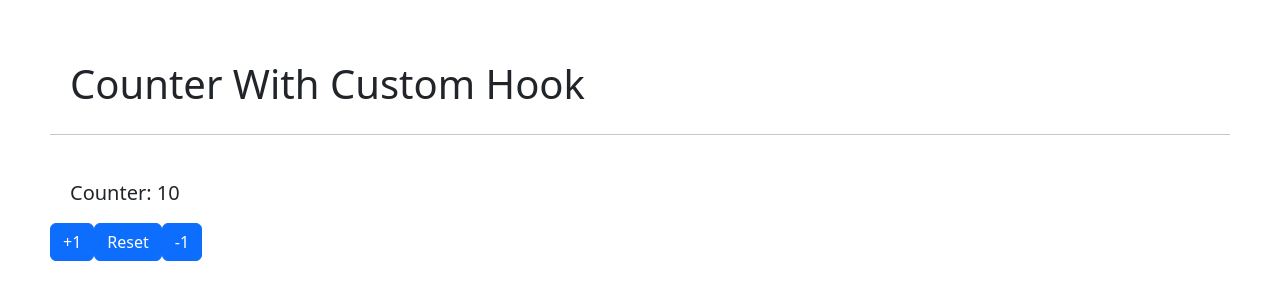
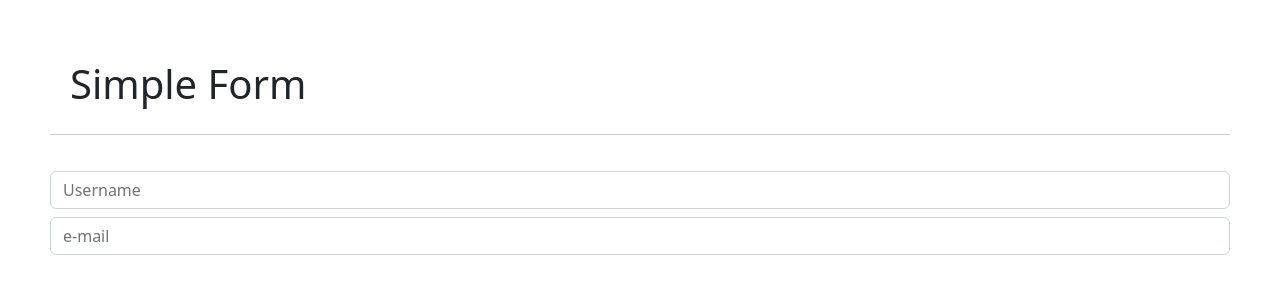
Before and after one commit to luislealdev/HooksApp-React, a React (Vite) app: page / in a window 1280 px wide. Shown: the top 300 px of the page. Built offline with nearby package versions, Linux system fonts and the light colour scheme.

Commit message:
create useEffect

```diff
--- /dev/null
+++ b/src/02-useEffect/Message.jsx
@@ -0,0 +1,25 @@
+import { useEffect, useState } from 'react'
+export const Message = () => {
+
+    const [coords, setCoords] = useState({x:0, y:0});
+
+    const onMouseMove = ({x,y}) => {
+        setCoords({x,y});
+    }
+
+    useEffect(() => {
+
+        window.addEventListener('mousemove', onMouseMove);
+
+      return () => {
+        window.removeEventListener('mousemove', onMouseMove);
+      }
+    }, [])
+
+  return (
+    <>
+        <p>Username already registered</p>
+        {JSON.stringify(coords)}
+    </>
+  )
+}
--- /dev/null
+++ b/src/02-useEffect/SimpleForm.jsx
@@ -0,0 +1,49 @@
+import { useEffect, useState } from "react"
+import { Message } from "./Message";
+
+export const SimpleForm = () => {
+
+    const [formState, setFormState] = useState({
+        username:'',
+        email:''
+    });
+
+    const {username, email} = formState;
+
+    const onInputChange = ({target}) => {
+        const {name, value} = target;
+        setFormState({
+            ...formState,
+            [name]:value
+        })
+    }
+
+    // useEffect(() => {
+    //     console.log('useEffect called');
+    // }, [username]);
+
+  return (
+    <>
+        <h1>Simple Form</h1>
+        <hr/>
+
+        <input
+        className="form-control mt-2"
+        name="username"
+        placeholder="Username"
+        value={username}
+        onChange={onInputChange}
+        />
+
+        {username==='luisleal' && <Message/>}
+
+        <input
+        className="form-control mt-2"
+        name="email"
+        placeholder="e-mail"
+        value={email}
+        onChange={onInputChange}
+        />
+    </>
+  )
+}
--- a/src/main.jsx
+++ b/src/main.jsx
@@ -2,11 +2,12 @@
 import ReactDOM from 'react-dom/client'
 import { CounterApp } from './01-useState/CounterApp'
 import { CounterWithCustomHook } from './01-useState/CounterWithCustomHook'
+import { SimpleForm } from './02-useEffect/SimpleForm'
 // import { HooksApp } from './HooksApp'
 import './index.css'
 
 ReactDOM.createRoot(document.getElementById('root')).render(
   <React.StrictMode>
-  <CounterWithCustomHook/>
+  <SimpleForm/>
   </React.StrictMode>
 )
```
